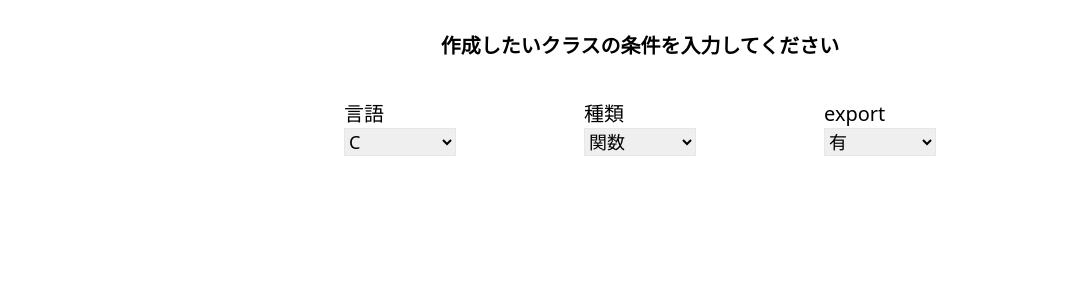
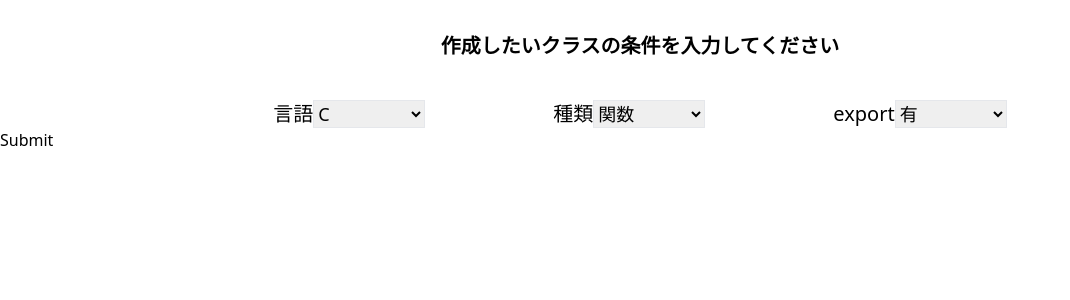
Before and after one commit to haruki860/naming-app, a React (Vite) app: page / in a window 1280 px wide. Shown: the top 300 px of the page, without its empty margins (0-1070 px from the left). Built offline with nearby package versions, Linux system fonts and the light colour scheme.

Commit message:
react-hook-formに書き換え

```diff
--- a/src/components/dropDown.tsx
+++ b/src/components/dropDown.tsx
@@ -1,25 +1,17 @@
 import React from 'react'
+import { UseFormRegisterReturn } from 'react-hook-form'
 
 interface Props {
   options: {
     label: string
     value: string
   }[]
-  value: string
-  onChange: (selectedValue: string) => void
+  register: UseFormRegisterReturn
 }
 
-const dropDown: React.FC<Props> = ({ options, value, onChange }) => {
-  const handleChange = (event: React.ChangeEvent<HTMLSelectElement>) => {
-    onChange(event.target.value)
-  }
-
+const dropDown: React.FC<Props> = ({ options, register }) => {
   return (
-    <select
-      className="border border-gray-dark w-28 text-lg"
-      value={value}
-      onChange={handleChange}
-    >
+    <select className="border border-gray-dark w-28 text-lg" {...register}>
       {options.map((option, index) => (
         <option key={index} value={option.value}>
           {option.label}
--- a/src/pages/Naming.tsx
+++ b/src/pages/Naming.tsx
@@ -1,11 +1,13 @@
-import { useForm, Controller } from 'react-hook-form'
 import React from 'react'
+import { useForm } from 'react-hook-form'
 import Dropdown from '../components/dropDown'
-type FormValues = {
-  language: string
-  kinds: string
-  export: string
+
+export type FormValues = {
+  language: 'C' | 'Java' | 'Go'
+  kinds: 'func' | 'variable' | 'struct' | 'const' | 'class'
+  export: 'yes' | 'no'
 }
+
 export const Naming: React.FC = () => {
   const optionsLanguage = [
     { label: 'C', value: 'C' },
@@ -24,87 +26,35 @@ export const Naming: React.FC = () => {
     { label: '無', value: 'no' },
   ]
 
-  const [selectedValues, setSelectedValues] = React.useState<FormValues>({
-    language: '',
-    kinds: '',
-    export: '',
-  })
-  const { control, handleSubmit } = useForm<FormValues>()
-  const onSubmit = (data: FormValues) => {
-    // フォームデータの操作などの処理を行うことができます
-    console.log(data)
+  const { register, handleSubmit } = useForm<FormValues>()
+  const onSubmit = (values: FormValues) => {
+    alert(JSON.stringify(values, null, 2))
   }
+
   return (
     <>
-      <h1 className="font-bold text-xl text-center  pt-8 mb-10">
+      <h1 className="font-bold text-xl text-center pt-8 mb-10">
         作成したいクラスの条件を入力してください
       </h1>
       <form onSubmit={handleSubmit(onSubmit)}>
         <div className="flex justify-center gap-x-32">
-          <div>
+          <div className="flex">
             <h2 className="text-xl">言語</h2>
-            <Controller
-              name="language"
-              control={control}
-              defaultValue=""
-              render={({ field }) => (
-                <Dropdown
-                  options={optionsLanguage}
-                  value={selectedValues.language}
-                  onChange={(selectedValue) => {
-                    field.onChange(selectedValue)
-                    setSelectedValues({
-                      ...selectedValues,
-                      language: selectedValue,
-                    })
-                  }}
-                />
-              )}
+            <Dropdown
+              register={register('language')}
+              options={optionsLanguage}
             />
           </div>
-          <div>
+          <div className="flex">
             <h3 className="text-xl">種類</h3>
-            <Controller
-              name="kinds"
-              control={control}
-              defaultValue=""
-              render={({ field }) => (
-                <Dropdown
-                  options={optionsKinds}
-                  value={selectedValues.kinds}
-                  onChange={(selectedValue) => {
-                    field.onChange(selectedValue)
-                    setSelectedValues({
-                      ...selectedValues,
-                      kinds: selectedValue,
-                    })
-                  }}
-                />
-              )}
-            />
+            <Dropdown register={register('kinds')} options={optionsKinds} />
           </div>
-          <div>
+          <div className="flex">
             <h4 className="text-xl">export</h4>
-            <Controller
-              name="export"
-              control={control}
-              defaultValue=""
-              render={({ field }) => (
-                <Dropdown
-                  options={optionsExport}
-                  value={selectedValues.export}
-                  onChange={(selectedValue) => {
-                    field.onChange(selectedValue)
-                    setSelectedValues({
-                      ...selectedValues,
-                      export: selectedValue,
-                    })
-                  }}
-                />
-              )}
-            />
+            <Dropdown register={register('export')} options={optionsExport} />
           </div>
         </div>
+        <button type="submit">Submit</button>
       </form>
     </>
   )
```
